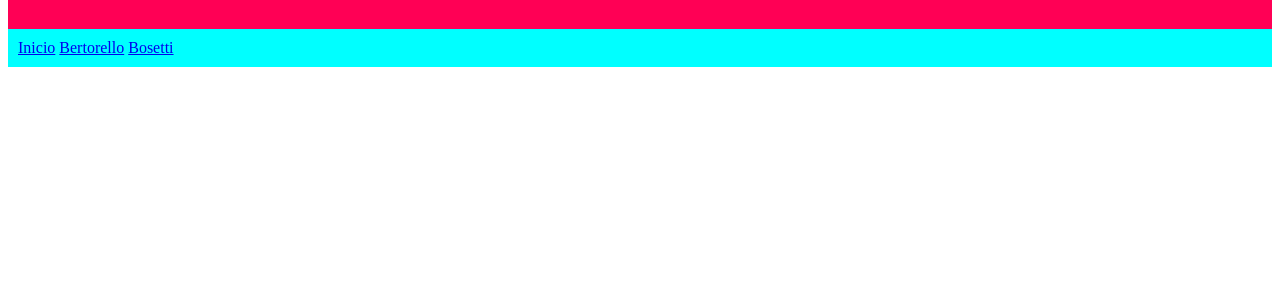
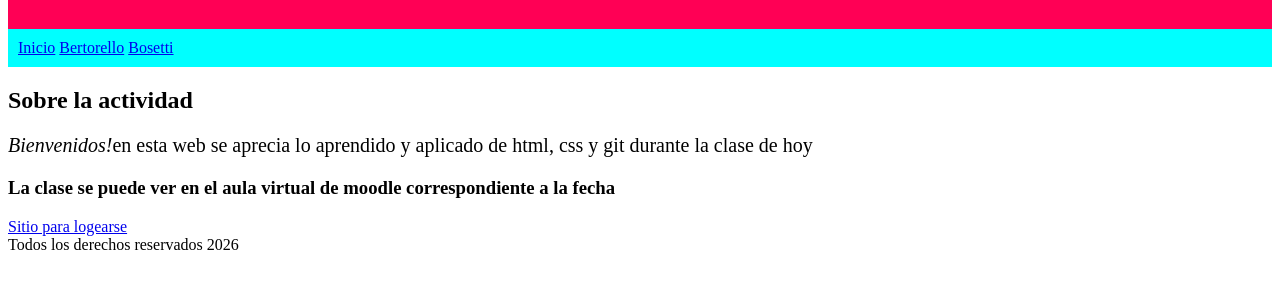
Before and after one commit to nba1985/ACTIVIDAD29-04-2026PROGRAMACIONIIBERTORELLO-BOSETTI, a plain HTML site: page index.html in a window 1280 px wide. Shown: the part 79-368 px from the top of the page. Drawn offline with Linux system fonts and the light colour scheme.

Commit message:
segundo cambio Dan

```diff
--- a/index.html
+++ b/index.html
@@ -15,5 +15,17 @@
         <a href="#">Bertorello</a>
         <a href="#">Bosetti</a>
     </nav>
+    <section>
+        <h2 class="resaltado">Sobre la actividad</h2>
+        <p><em>Bienvenidos!</em>en esta web se aprecia lo aprendido y aplicado de html, css y git durante la clase de hoy</p>
+    </section>
+    <section>
+        <h3>La clase se puede ver en el aula virtual de moodle correspondiente a la fecha</h3>
+        <a href="https://aula.coovilros.com/ISVR/login/index.php"> Sitio para logearse</a>
+    </section>
+    <footer>
+        Todos los derechos reservados
+         2026
+    </footer>
 </body>
 </html>
```
